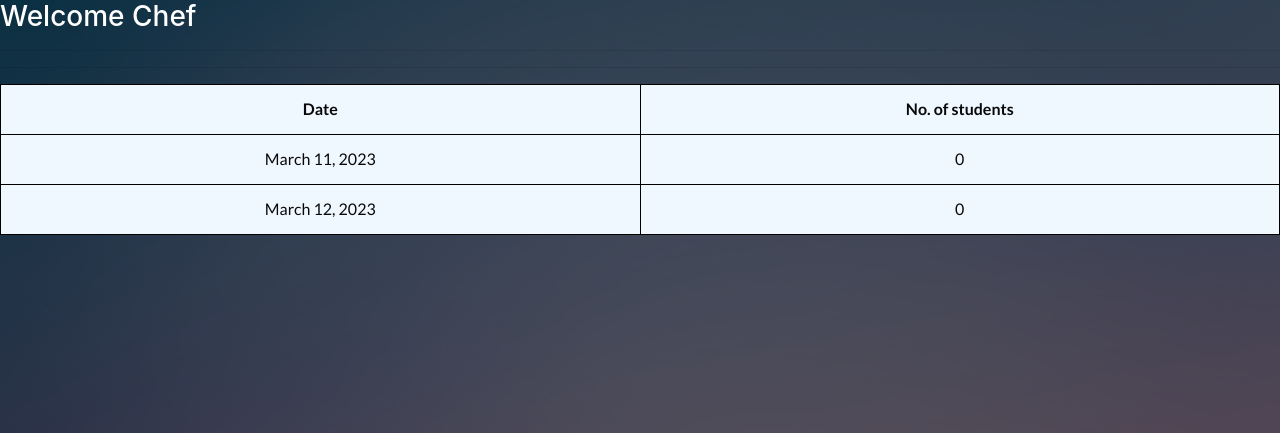
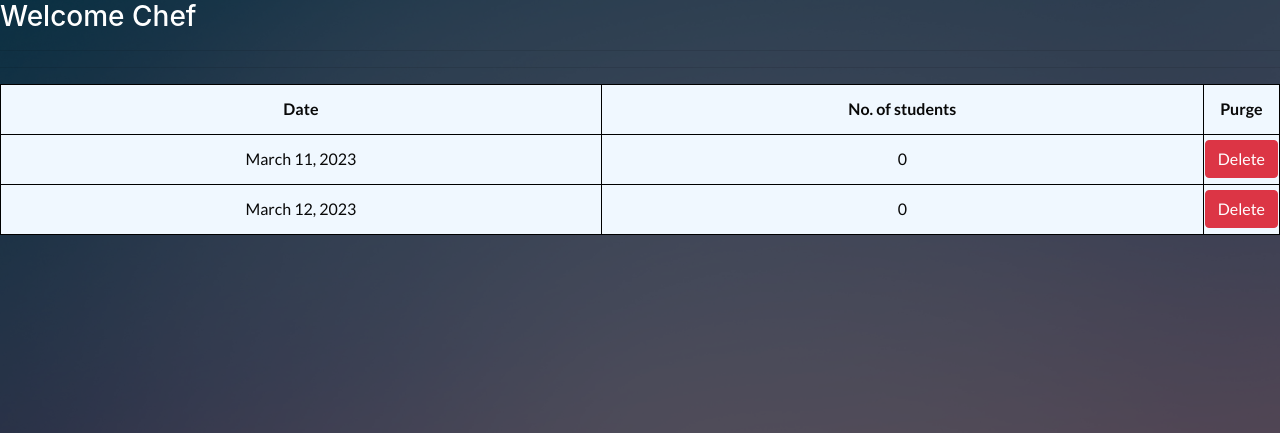
Before and after one commit to XavierPereira2003/CanteenConnect, a Django app: page /chef/ in a window 1280 px wide. Shown: the part 50-483 px from the top of the page. Run offline with Django 4.2, Linux system fonts and the light colour scheme; a user stored in the database is signed in; data comes from the database, SQL or seed files in the repository; both versions use the stored data as it was after the commit; data that the repository does not hold is empty; some libraries are stand-ins or nearby versions.

Commit message:
Added Deletion system
Chef can now delete entries

```diff
--- a/CanteenConnect/main/urls.py
+++ b/CanteenConnect/main/urls.py
@@ -7,6 +7,6 @@ urlpatterns = [
     path('chef/',views.chef_home,name="home_c"),
     path('chef/selection', views.chef_select, name="home_c_s"),
     path('logout',views.logout, name="logout"),
-
-    path('student/<int:pk>/attending',views.attending,name="Attending")
+    path('chef/<int:pk>/deletes',views.delete, name="deletes"),
+    path('student/<int:pk>/attending',views.attending,name="Attending"),
 ]
--- a/CanteenConnect/main/views.py
+++ b/CanteenConnect/main/views.py
@@ -92,3 +92,8 @@ def attending(request, pk, *args, **kwargs):
 
     next = request.POST.get('next', '/')
     return HttpResponseRedirect(next)
+
+def delete(request, pk):
+    menu = Menu.objects.get(pk=pk)
+    menu.delete()
+    return HttpResponseRedirect(request.META.get('HTTP_REFERER'))
--- a/CanteenConnect/static/main/templates/chef_home.html
+++ b/CanteenConnect/static/main/templates/chef_home.html
@@ -44,12 +44,19 @@
     <tr>
       <th>Date</th>
       <th>No. of students</th>
+      <th>Purge</th>
     </tr>
 
     {% for Day in Data_Objects%}
     <tr>
       <td>{{Day.Date}}</td>
       <td>{{Day.Vistors_list.all.count}}</td>
+      <form action="{% url 'deletes' Day.pk %}" method="POST">
+        {% csrf_token %}
+        <td>
+        <input class="btn btn-default btn-danger" type="submit" value="Delete"/>
+        </td>
+      </form>
       {% endfor %}
   </table>
 
```
Also changed, not shown: CanteenConnect/static/main/templates/student_home.html (+6 -6 lines), CanteenConnect/db.sqlite3.
